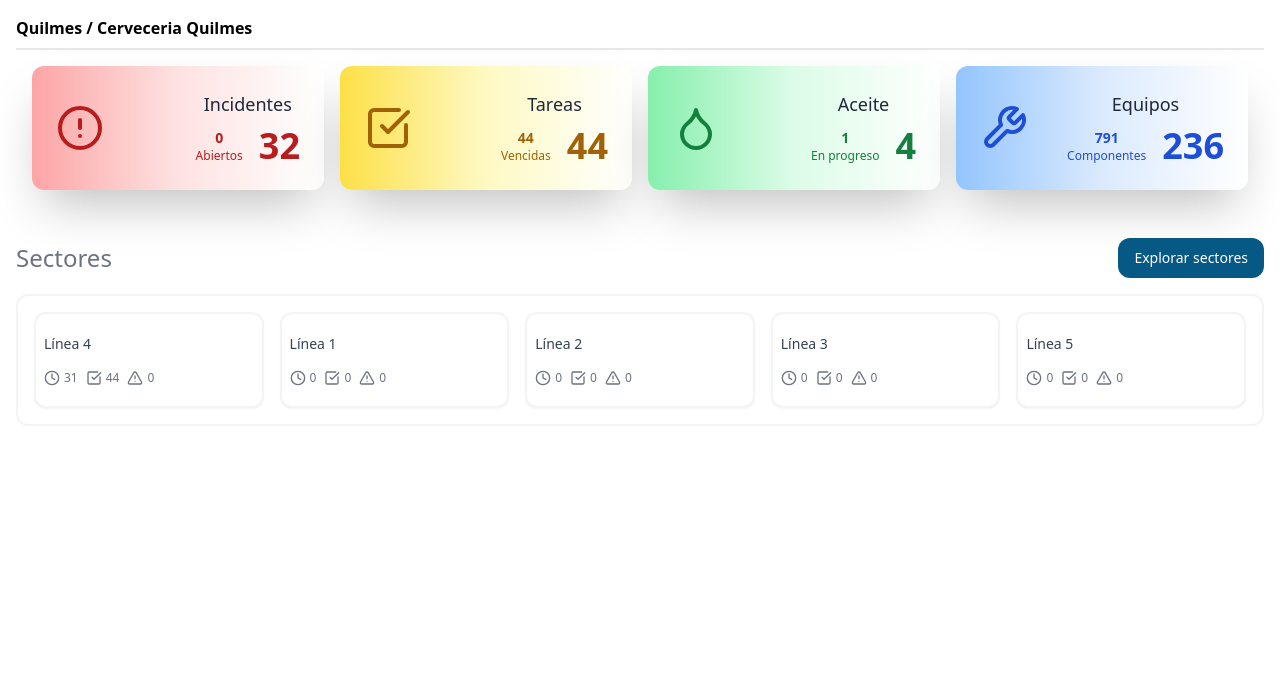
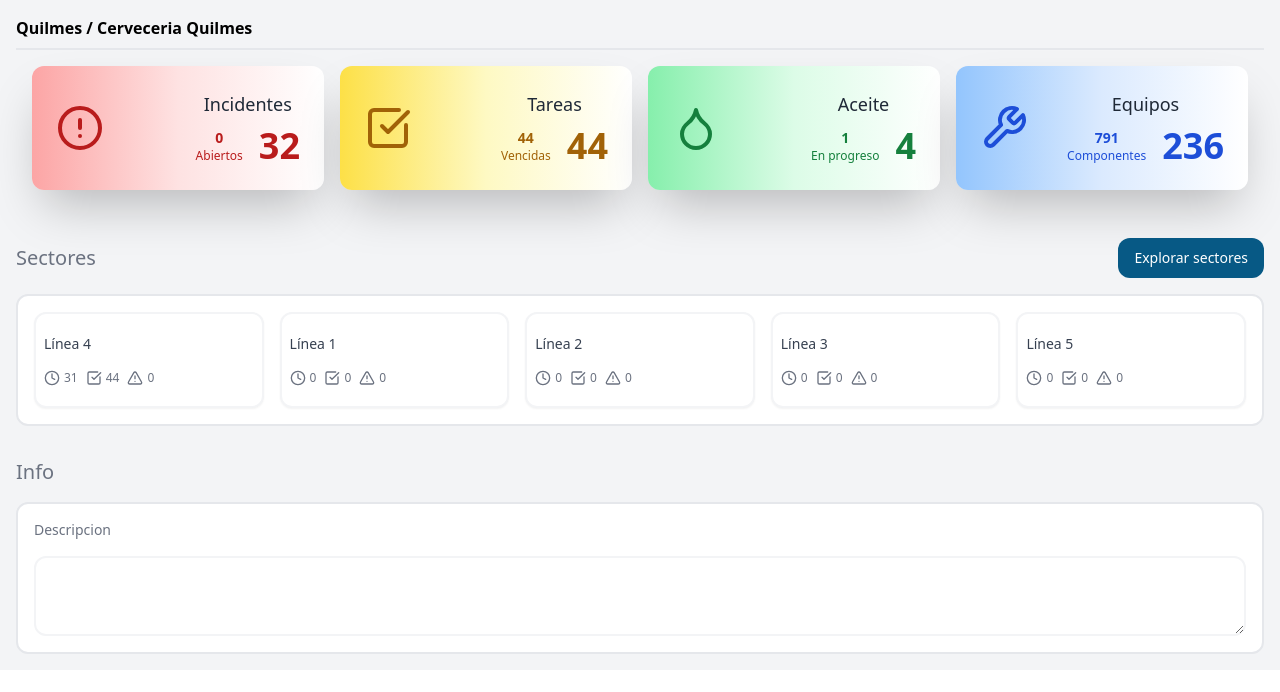
Before and after one commit to SmaniaMatias20/Bech-Front, a React (Vite) app: page / in a window 1280 px wide. Shown: the top 692 px of the page. Built offline with nearby package versions, Linux system fonts and the light colour scheme.

Commit message:
info section

```diff
--- /dev/null
+++ b/src/components/custom/InfoSection.tsx
@@ -0,0 +1,24 @@
+import React from 'react';
+import { Textarea } from "../ui/textarea";
+
+
+
+interface InfoSectionProps {
+    title: string;
+}
+
+const InfoSection: React.FC<InfoSectionProps> = ({ title }) => {
+    return (
+        <section className="flex flex-col p-4 gap-4">
+            <div className='flex justify-between items-center'>
+                <h2 className='text-xl text-gray-500'>{title}</h2>
+            </div>
+            <div className="flex flex-col bg-white border-2 border-gray-200 rounded-xl p-4 gap-4 overflow-x-auto">
+                <h3 className='text-gray-500 text-sm'>Descripcion</h3>
+                <Textarea className='rounded-xl border-2 border-gray-100' />
+            </div>
+        </section>
+    );
+};
+
+export default InfoSection;
--- a/src/components/custom/SectorsSection.tsx
+++ b/src/components/custom/SectorsSection.tsx
@@ -11,10 +11,10 @@
     return (
         <section className="flex flex-col p-4 gap-4">
             <div className='flex justify-between items-center'>
-                <h2 className='text-2xl text-gray-500'>{title}</h2>
+                <h2 className='text-xl text-gray-500'>{title}</h2>
                 <Button className='bg-sky-800 text-white rounded-xl'>Explorar sectores</Button>
             </div>
-            <div className="flex border-2 border-gray-100 rounded-xl p-4 gap-4 overflow-x-auto">
+            <div className="flex bg-white  border-2 border-gray-200 rounded-xl p-4 gap-4 overflow-x-auto">
                 {sectors.map((sector) => (
                     <CardSector
                         title={sector.title}
--- a/src/components/custom/pages/Home.tsx
+++ b/src/components/custom/pages/Home.tsx
@@ -5,12 +5,14 @@
 // import GenericTable from "../GenericTable";
 import SectorsSection from "../SectorsSection";
 import CardSection from "../CardColorSection";
+import InfoSection from "../InfoSection";
 
 const Home: React.FC = () => {
     return (
-        <main className="flex flex-col w-full">
+        <main className="flex flex-col w-full bg-gray-100">
             <CardSection title="Quilmes / Cerveceria Quilmes" />
             <SectorsSection title="Sectores" />
+            <InfoSection title="Info" />
 
         </main>
     );
--- /dev/null
+++ b/src/components/ui/textarea.tsx
@@ -0,0 +1,22 @@
+import * as React from "react"
+
+import { cn } from "@/lib/utils"
+
+const Textarea = React.forwardRef<
+  HTMLTextAreaElement,
+  React.ComponentProps<"textarea">
+>(({ className, ...props }, ref) => {
+  return (
+    <textarea
+      className={cn(
+        "flex min-h-[80px] w-full rounded-md border border-input bg-background px-3 py-2 text-base ring-offset-background placeholder:text-muted-foreground focus-visible:outline-none focus-visible:ring-2 focus-visible:ring-ring focus-visible:ring-offset-2 disabled:cursor-not-allowed disabled:opacity-50 md:text-sm",
+        className
+      )}
+      ref={ref}
+      {...props}
+    />
+  )
+})
+Textarea.displayName = "Textarea"
+
+export { Textarea }
```
